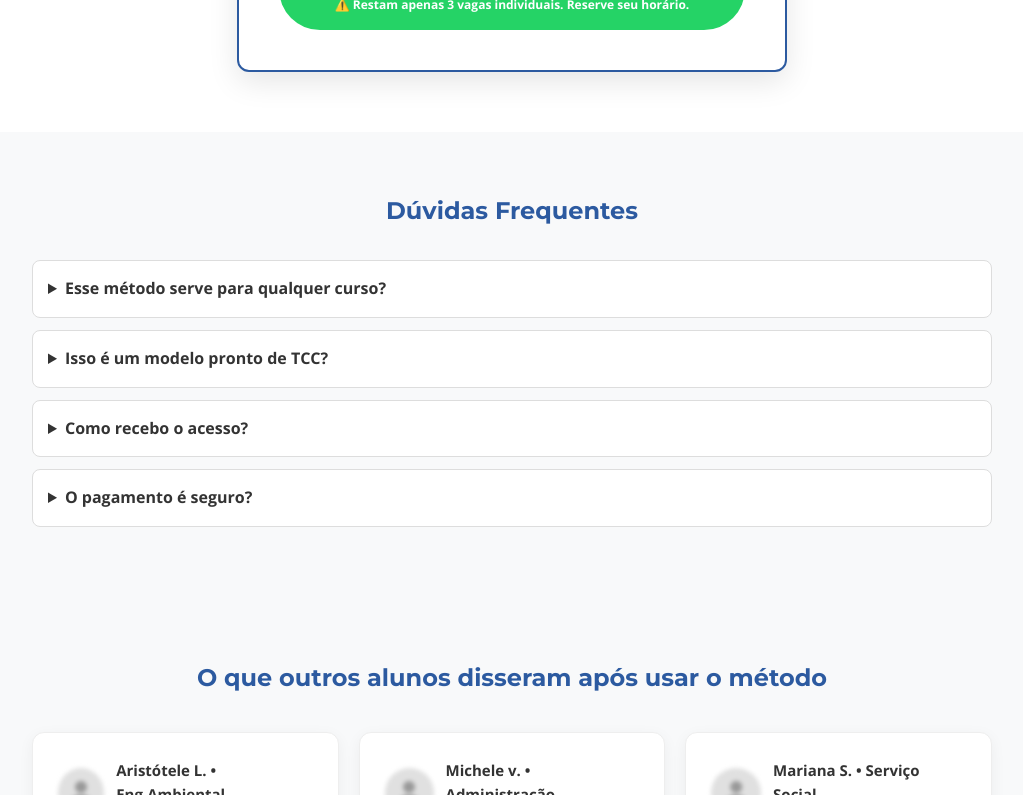
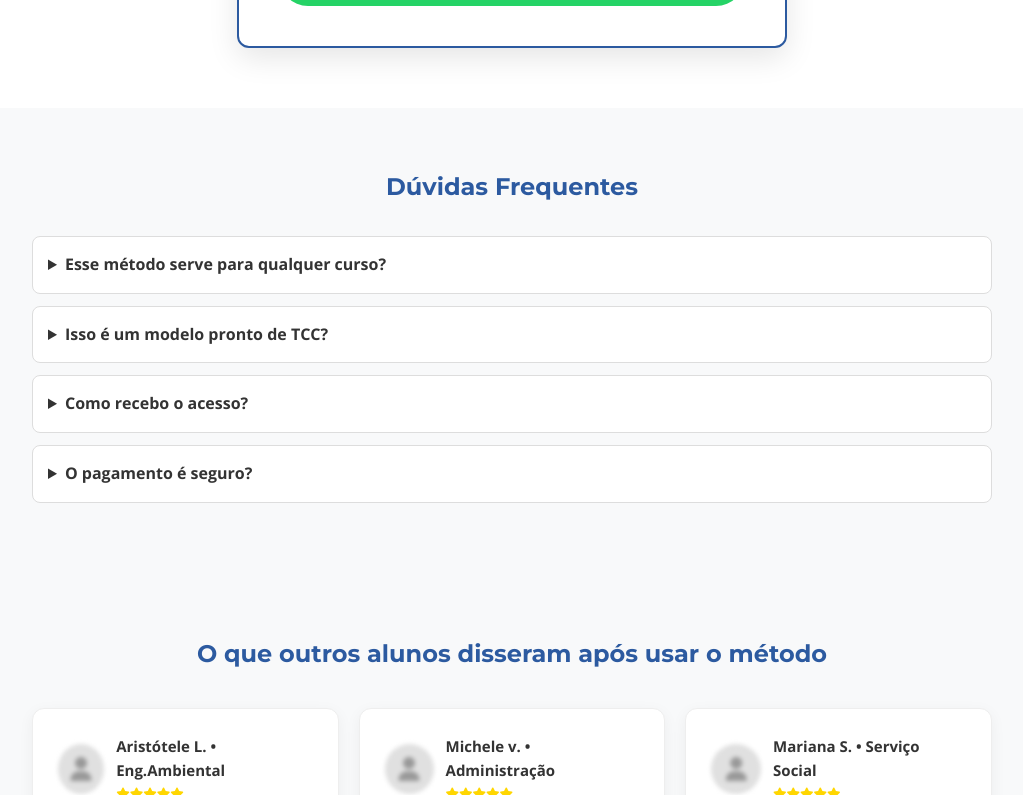
Before and after one commit to 6ustavofonttes-5ol/metodo-tcc, a plain HTML site: page index.html in a window 1280 px wide. Shown: the part 1895-2690 px from the top of the page, without its empty margins (128-1151 px from the left). Drawn offline with nearby package versions, Linux system fonts and the light colour scheme.

Commit message:
Update index.html

```diff
--- a/index.html
+++ b/index.html
@@ -196,7 +196,6 @@
 
             <a href="https://wa.me/5583981197746?text=Olá!%20Tenho%20interesse%20na%20mentoria%20sobre%20TCC." target="_blank" class="btn btn-secondary" style="width:100%">
                 <i class="fab fa-whatsapp"></i> FALAR SOBRE A MENTORIA
-				<small style="display:block;font-size:12px;margin-top:5px;">⚠️ Restam apenas 3 vagas individuais. Reserve seu horário.</small>
             </a>
         </div>
     </div>
```
